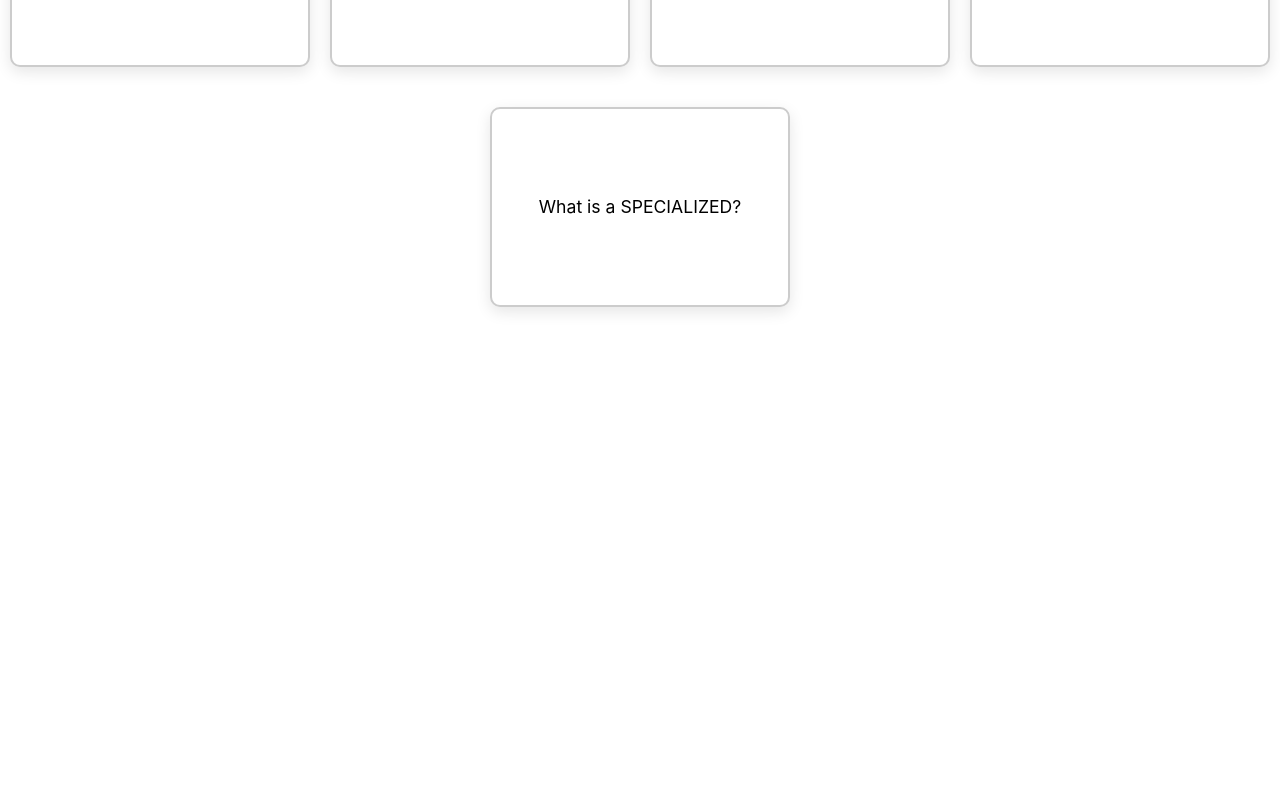
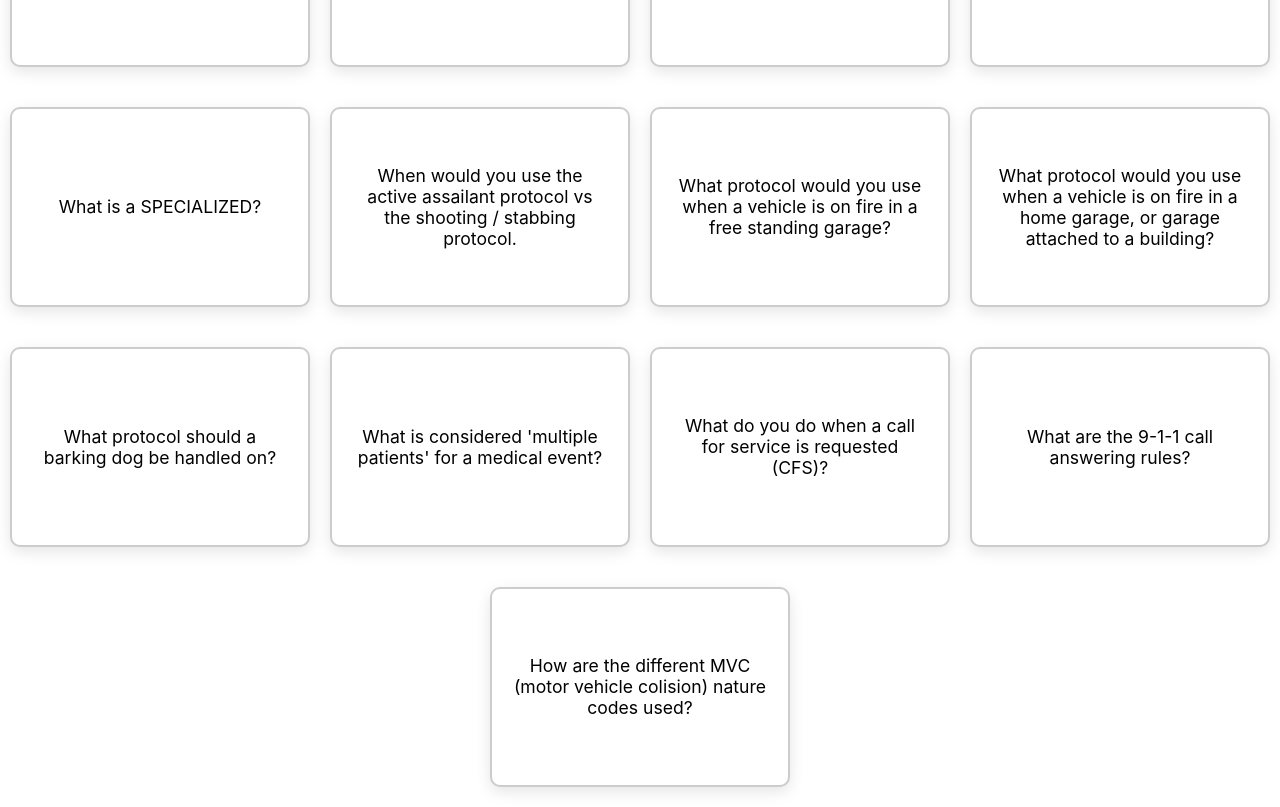
Before and after one commit to crisdege/etc-study-helper, a React (Create React App) app: page / in a window 1280 px wide. Shown: the part 526-1333 px from the top of the page. Before the commit the page ends 853 px from the top, so only its background shows below. Built offline with nearby package versions, Linux system fonts and the light colour scheme.

Commit message:
added more remembers

```diff
--- a/src/data/remember.json
+++ b/src/data/remember.json
@@ -34,5 +34,37 @@
   {
     "question": "What is a SPECIALIZED?",
     "answer": "Natural setting or man-made structure not intended for domestic use e.g., lake, river, canal, water tank."
+  },
+  {
+    "question": "When would you use the active assailant protocol vs the shooting / stabbing protocol.",
+    "answer": "When the assailant has unrestricted access to victims."
+  },
+  {
+    "question": "What protocol would you use when a vehicle is on fire in a free standing garage?",
+    "answer": "Vehicle fire."
+  },
+  {
+    "question": "What protocol would you use when a vehicle is on fire in a home garage, or garage attached to a building?",
+    "answer": "Structure fire."
+  },
+  {
+    "question": "What protocol should a barking dog be handled on?",
+    "answer": "Protocol 105 - Animal."
+  },
+  {
+    "question": "What is considered 'multiple patients' for a medical event?",
+    "answer": "3 or more patients."
+  },
+  {
+    "question": "What do you do when a call for service is requested (CFS)?",
+    "answer": "Select 'New Event' from CAD."
+  },
+  {
+    "question": "What are the 9-1-1 call answering rules?",
+    "answer": "9-1-1 lines will be answered first before any other line, will be answered within 3 rings, and calltakers will refrain from putting the call on hold until enough pertinent info has been obtained."
+  },
+  {
+    "question": "How are the different MVC (motor vehicle colision) nature codes used?",
+    "answer": "When patient with injury present, use the EMD MVCPI nature code. When no injury, use the EPD MVCLE. When hazardous materials reported, also include the EFD MVCFI."
   }
 ]
--- a/src/pages/FlashcardsPage.js
+++ b/src/pages/FlashcardsPage.js
@@ -28,7 +28,7 @@
 
   return (
     <div>
-      <h1 style={{ textAlign: 'center' }}>Flashcards</h1>
+      <h1 style={{ textAlign: 'center' }}>Nature Codes Flashcards</h1>
 
       {/* Category Buttons */}
       <div
```
